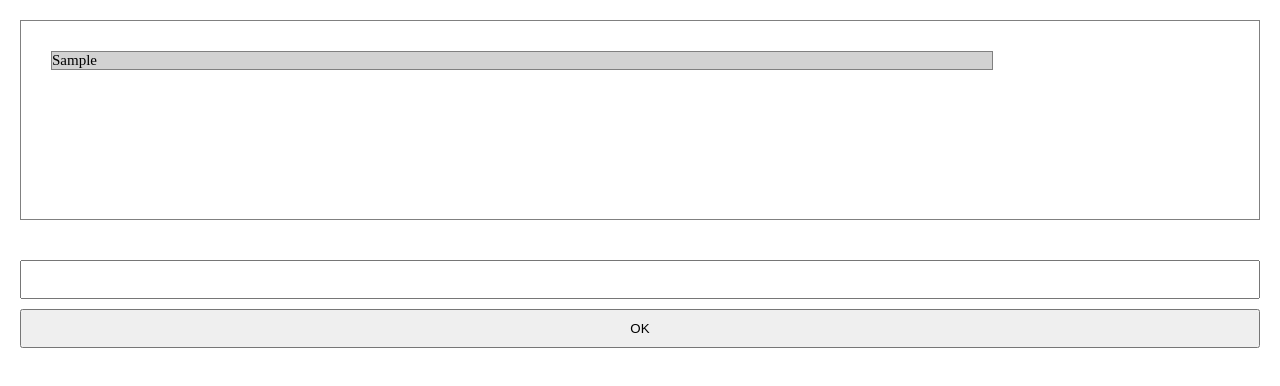
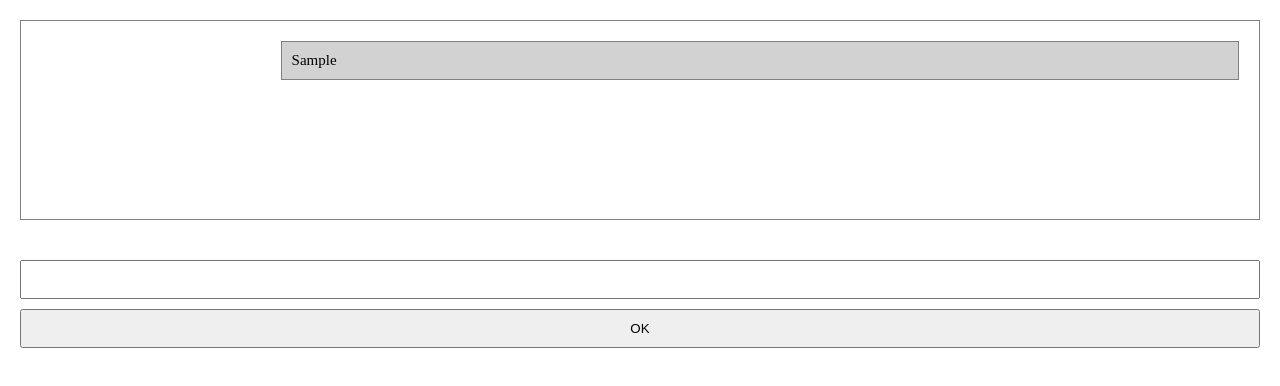
Before and after one commit to DWS-paris/HETIC_2017_PMD, a plain HTML site: page 23nov/exo4/index.html in a window 1280 px wide. Both pictures are taken after typing "Sample" into the empty fields and a click on the button "OK". Drawn offline with Linux system fonts and the light colour scheme.

Commit message:
Ajout de CSS

```diff
--- a/23nov/exo4/css/style.css
+++ b/23nov/exo4/css/style.css
@@ -44,12 +44,21 @@ section{
 }
 
 article {
-    padding: 1rem;
     margin-bottom: 1rem;
 }
 
 article p{
-    max-width: 80%;
+    width: 80%;
     background-color: #d2d2d2;
     border: .1rem solid grey;
+    padding: 1rem;
 }
+
+article::after{
+    content: '';
+    clear: both;
+}
+
+.userMessage p{
+    float: right;
+}
```
